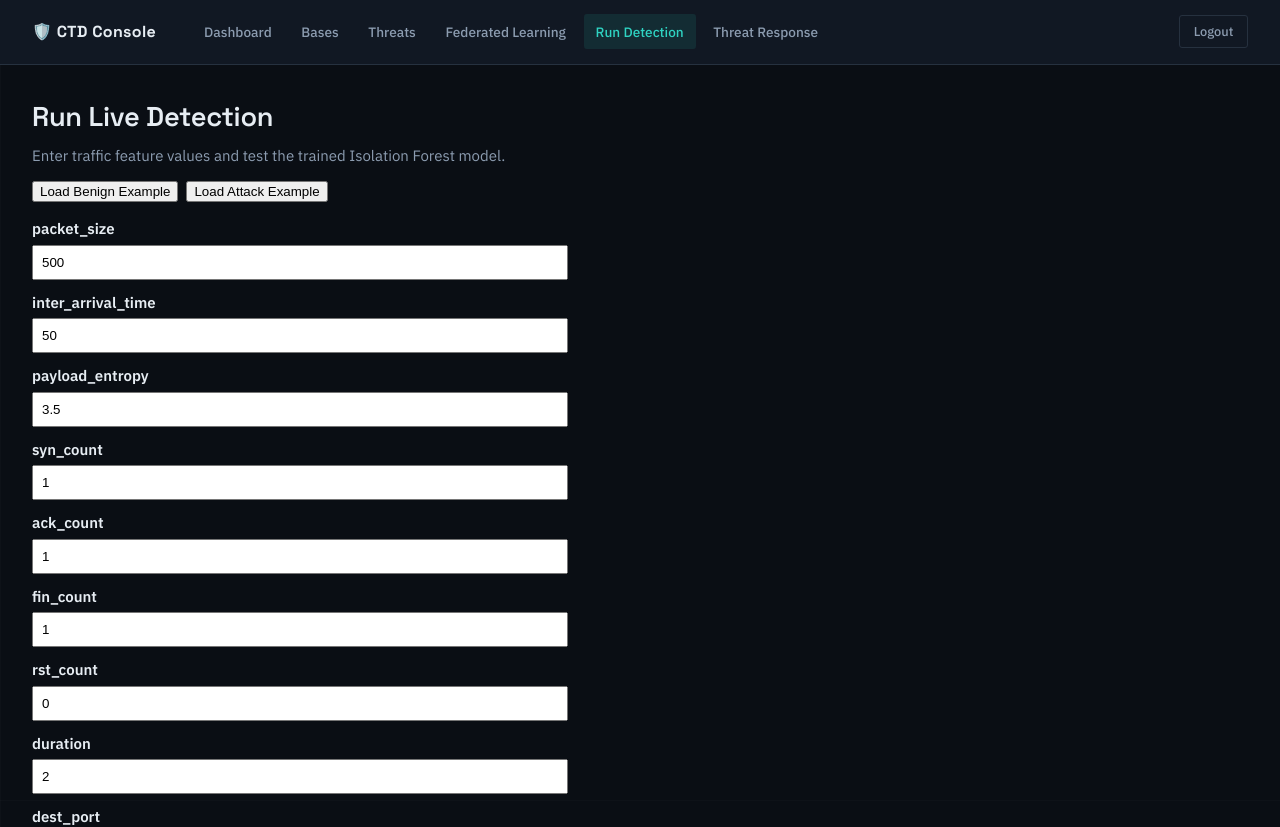
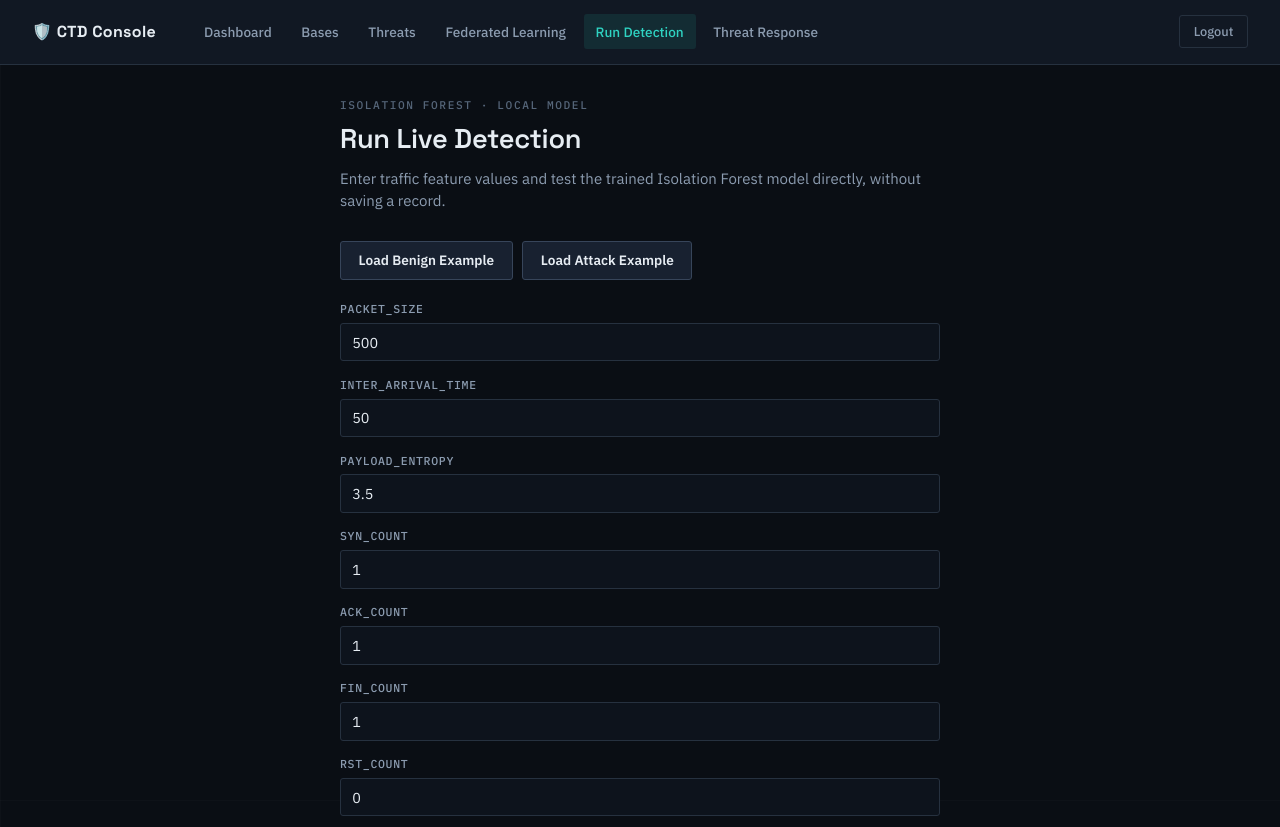
Before and after one commit to arzooshaikh/cyber-threat-detection, a React (Vite) app in the folder frontend/: page /run-detection in a window 1280 px wide. Shown: the top 827 px of the page. Built offline with nearby package versions, Linux system fonts and the light colour scheme; sample sign-in values are in the browser's storage.

Commit message:
fixing the detection part

```diff
--- a/frontend/src/pages/RunDetection.tsx
+++ b/frontend/src/pages/RunDetection.tsx
@@ -32,34 +32,19 @@ function FeatureContributionBars({ contributions }: { contributions: FeatureCont
     <div>
       {contributions.map((c) => {
         const widthPct = (Math.abs(c.value) / maxAbs) * 100;
-        const isAnomalyPush = c.value < 0;
-        const barColor = isAnomalyPush ? '#cc0000' : '#00aa00';
+        const pushClass = c.value < 0 ? 'push-anomaly' : 'push-normal';
 
         return (
-          <div key={c.feature} style={{ marginBottom: '0.5rem' }}>
-            <div
-              style={{
-                display: 'flex',
-                justifyContent: 'space-between',
-                fontSize: '0.85rem',
-                marginBottom: '0.15rem',
-              }}
-            >
-              <span style={{ fontFamily: 'monospace' }}>{c.feature}</span>
-              <span style={{ fontFamily: 'monospace', color: barColor }}>
+          <div key={c.feature} className="shap-row">
+            <div className="shap-row-head">
+              <span className="shap-feature">{c.feature}</span>
+              <span className={`shap-value ${pushClass}`}>
                 {c.value > 0 ? '+' : ''}
                 {c.value.toFixed(3)}
               </span>
             </div>
-            <div style={{ background: '#eee', borderRadius: '4px', height: '10px', width: '100%' }}>
-              <div
-                style={{
-                  width: `${widthPct}%`,
-                  background: barColor,
-                  height: '100%',
-                  borderRadius: '4px',
-                }}
-              />
+            <div className="shap-track">
+              <div className={`shap-fill ${pushClass}`} style={{ width: `${widthPct}%` }} />
             </div>
           </div>
         );
@@ -114,59 +99,55 @@ function RunDetection() {
   };
 
   return (
-    <div style={{ padding: '2rem', maxWidth: '600px' }}>
+    <div className="page page-narrow">
+      <span className="eyebrow">Isolation Forest · Local Model</span>
       <h1>Run Live Detection</h1>
-      <p>Enter traffic feature values and test the trained Isolation Forest model.</p>
+      <p className="page-lede">
+        Enter traffic feature values and test the trained Isolation Forest model directly,
+        without saving a record.
+      </p>
 
-      <div style={{ marginBottom: '1rem' }}>
-        <button type="button" onClick={loadBenignExample} style={{ marginRight: '0.5rem' }}>
+      <div className="btn-row">
+        <button type="button" className="btn" onClick={loadBenignExample}>
           Load Benign Example
         </button>
-        <button type="button" onClick={loadAttackExample}>
+        <button type="button" className="btn" onClick={loadAttackExample}>
           Load Attack Example
         </button>
       </div>
 
       <form onSubmit={handleSubmit}>
         {Object.entries(formValues).map(([key, value]) => (
-          <div key={key} style={{ marginBottom: '0.75rem' }}>
-            <label style={{ display: 'block', fontWeight: 'bold', marginBottom: '0.25rem' }}>
-              {key}
-            </label>
+          <div key={key} className="field">
+            <label className="field-label">{key}</label>
             <input
               type="number"
               step="any"
+              className="input"
               value={value}
               onChange={(e) => handleChange(key as keyof typeof defaultValues, e.target.value)}
-              style={{ width: '100%', padding: '0.5rem' }}
             />
           </div>
         ))}
 
-        <button type="submit" disabled={loading} style={{ padding: '0.75rem 1.5rem', marginTop: '1rem' }}>
+        <button type="submit" className="btn btn-primary mt-lg" disabled={loading}>
           {loading ? 'Running...' : 'Run Detection'}
         </button>
       </form>
 
-      {error && <p style={{ color: 'red', marginTop: '1rem' }}>{error}</p>}
+      {error && <p className="text-error mt-lg">{error}</p>}
 
       {result && (
-        <div style={{
-          marginTop: '1.5rem',
-          padding: '1rem',
-          borderRadius: '8px',
-          backgroundColor: result.is_anomaly ? '#ffe6e6' : '#e6ffe6',
-          border: `2px solid ${result.is_anomaly ? '#cc0000' : '#00aa00'}`,
-        }}>
-          <h3>{result.is_anomaly ? '🚨 Anomaly Detected!' : '✅ Traffic looks normal'}</h3>
-          <p>Anomaly Score: {result.anomaly_score.toFixed(4)}</p>
-          <p>Confidence: {(result.confidence * 100).toFixed(1)}%</p>
+        <div className={`result-banner ${result.is_anomaly ? 'result-critical' : 'result-clear'}`}>
+          <h3>{result.is_anomaly ? '🚨 Anomaly Detected' : '✅ Traffic looks normal'}</h3>
+          <p className="result-metric">Anomaly Score: <strong>{result.anomaly_score.toFixed(4)}</strong></p>
+          <p className="result-metric">Confidence: <strong>{(result.confidence * 100).toFixed(1)}%</strong></p>
 
           {result.feature_contributions && result.feature_contributions.length > 0 && (
-            <div style={{ marginTop: '1rem' }}>
-              <h4 style={{ marginBottom: '0.25rem' }}>Why? (SHAP feature contributions)</h4>
-              <p style={{ fontSize: '0.85rem', color: '#555', marginTop: 0, marginBottom: '0.75rem' }}>
-                Red bars pushed this sample toward "anomaly". Green bars pushed it toward "normal".
+            <div className="mt-lg">
+              <h4>Why? (SHAP feature contributions)</h4>
+              <p className="text-muted-small" style={{ marginBottom: '0.9rem' }}>
+                Red bars pushed this sample toward "anomaly". Teal bars pushed it toward "normal".
                 Longer bar = stronger influence on this specific prediction.
               </p>
               <FeatureContributionBars contributions={result.feature_contributions} />
```
